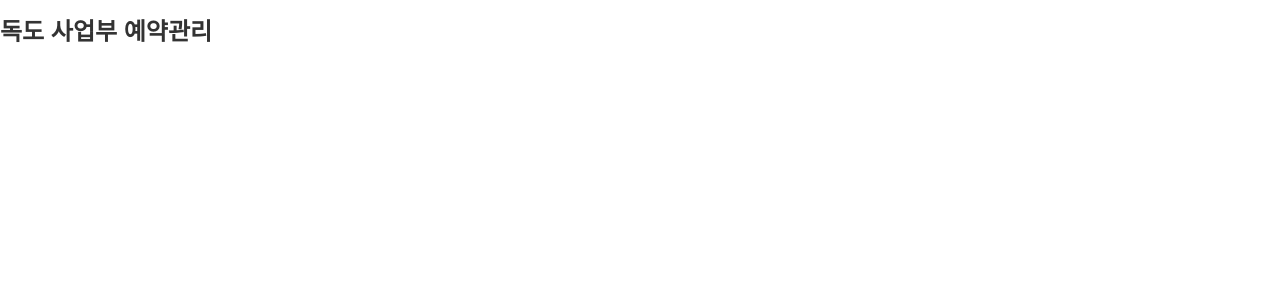
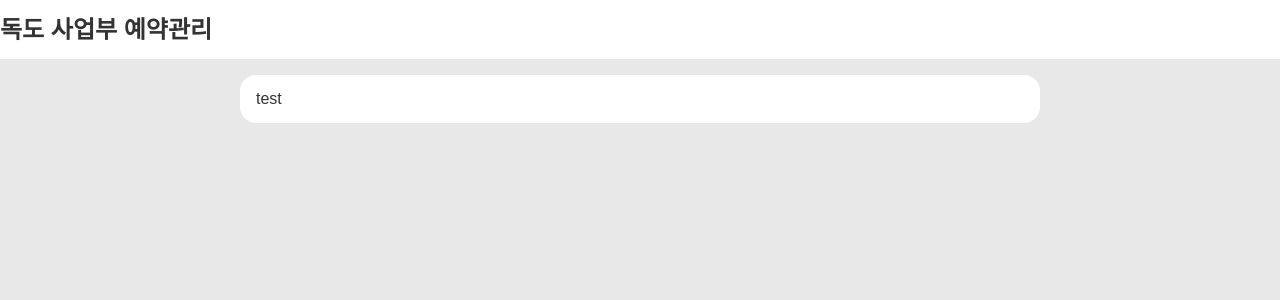
Before and after one commit to LeeJaeBae/dokdo-department-service, a React (Create React App) app: page / in a window 1280 px wide. Shown: the top 300 px of the page. Built offline with nearby package versions, Linux system fonts and the light colour scheme.

Commit message:
Feat :: Atomic Template

```diff
--- a/src/App.tsx
+++ b/src/App.tsx
@@ -11,6 +11,11 @@ const router = createBrowserRouter([
     element: (
       <Template>
         <Template.Header />
+        <Template.Body>
+          <Template.TimeLine>
+            <div>test</div>
+          </Template.TimeLine>
+        </Template.Body>
       </Template>
     ),
   }
--- a/src/templates/MainTemplate.tsx
+++ b/src/templates/MainTemplate.tsx
@@ -8,10 +8,10 @@ export default function MainTemplate({ children }: MainTemplateProps) {
     return (
         <FlexBox
             width="100%"
-            minHeight="100vh"
+            height="100vh"
+            minHeight="100%"
             flexDirection="column"
             alignItems="center"
-
         >
             {children}
         </FlexBox>
--- a/src/templates/Template.tsx
+++ b/src/templates/Template.tsx
@@ -1,6 +1,10 @@
 import Header from "../theme/organisms/Header";
 import MainTemplate from "./MainTemplate";
+import TemplateBackground from "./TemplateBackground";
+import TimeLineTemplate from "./TimeLineTemplate";
 
 export const Template = Object.assign(MainTemplate, {
-    Header: Header
+    Header: Header,
+    Body: TemplateBackground,
+    TimeLine: TimeLineTemplate
 });
--- /dev/null
+++ b/src/templates/TemplateBackground.tsx
@@ -0,0 +1,20 @@
+import FlexBox from "../theme/atoms/box/FlexBox";
+
+interface TemplateBackgroundProps {
+    children: React.ReactNode;
+}
+
+export default function TemplateBackground({ children }: TemplateBackgroundProps) {
+        return (
+            <FlexBox
+                width="100%"
+                height="100%"
+                flexDirection="column"
+                alignItems="center"
+                backgroundColor="#e8e8e8"
+            >
+                {children}
+            </FlexBox>
+        )
+
+}
--- /dev/null
+++ b/src/templates/TimeLineTemplate.tsx
@@ -0,0 +1,19 @@
+import FlexBox from "../theme/atoms/box/FlexBox";
+
+interface TimeLineTemplateProps {
+    children: React.ReactNode;
+}
+
+export default function TimeLineTemplate({ children }: TimeLineTemplateProps) {
+    return (
+        <FlexBox
+            width="800px"
+            marginTop="1rem"
+            padding="1rem"
+            borderRadius="1rem"
+            backgroundColor="#fff"
+        >
+            {children}
+        </FlexBox>
+    )
+}
```
